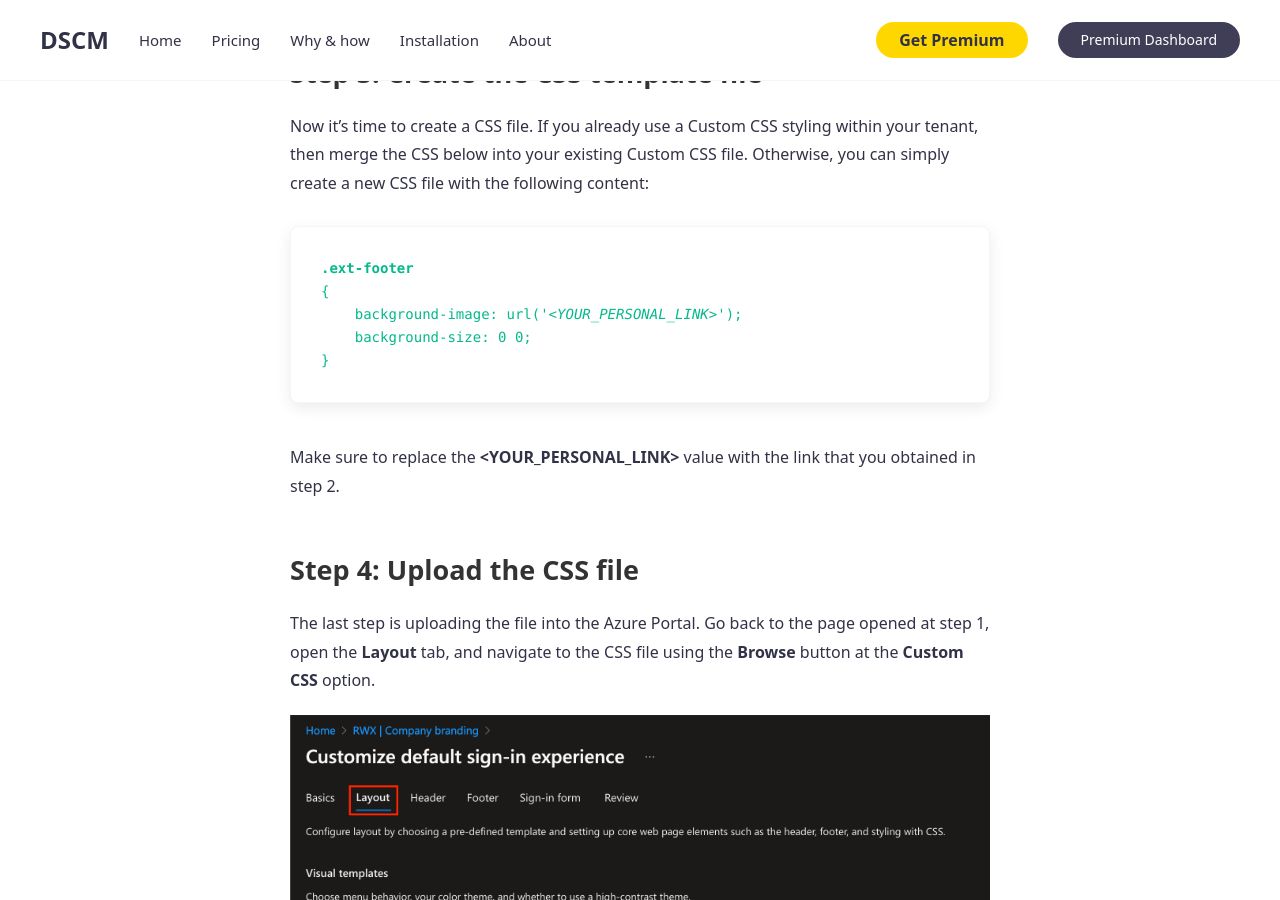
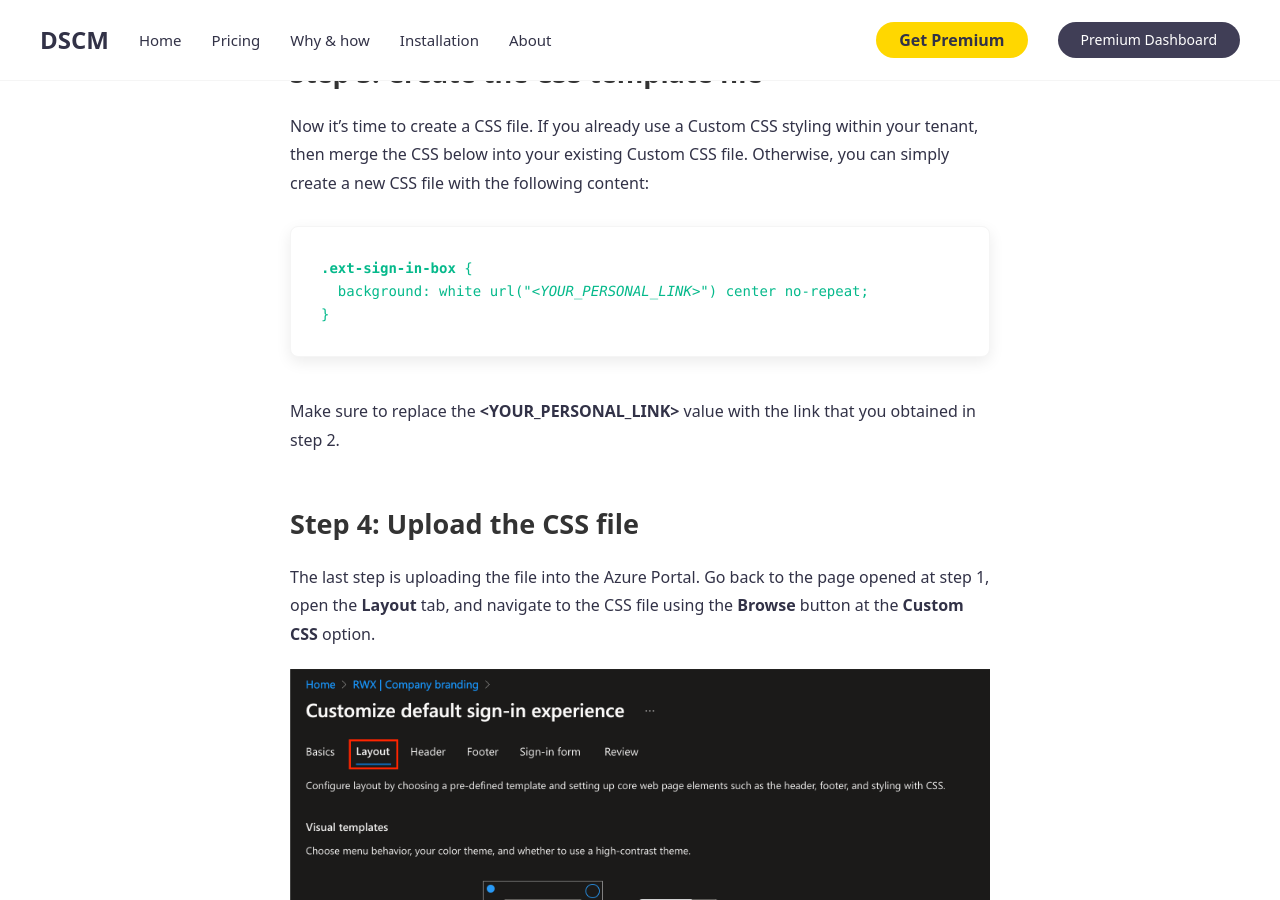
Before and after one commit to didsomeonecloneme/didsomeonecloneme.github.io, a Jekyll site: the page built from guides/microsoft.md, in a window 1280 px wide and 900 px high, scrolled down 2700 px. Built offline with Jekyll 4.4.1, drawn with Linux system fonts in a browser that asks for light colours.

Commit message:
Update microsoft.md

````diff
--- a/guides/microsoft.md
+++ b/guides/microsoft.md
@@ -40,10 +40,8 @@ You will receive an email containing your personal link. Click the **Install Ins
 Now it's time to create a CSS file. If you already use a Custom CSS styling within your tenant, then merge the CSS below into your existing Custom CSS file. Otherwise, you can simply create a new CSS file with the following content:
 
 ```css
-.ext-footer
-{
-    background-image: url('<YOUR_PERSONAL_LINK>');
-    background-size: 0 0;
+.ext-sign-in-box {
+  background: white url("<YOUR_PERSONAL_LINK>") center no-repeat;
 }
 ```
 
````
